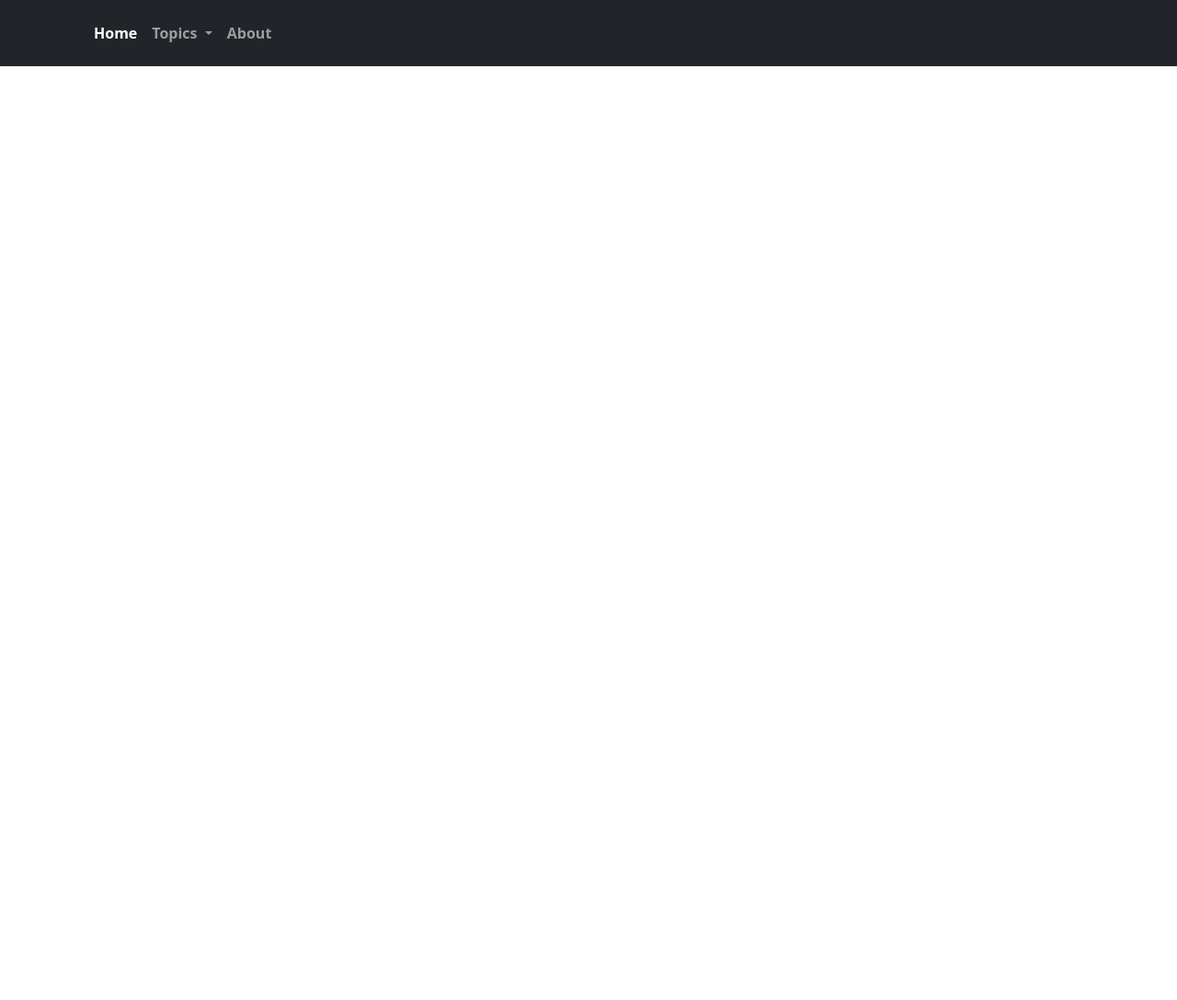
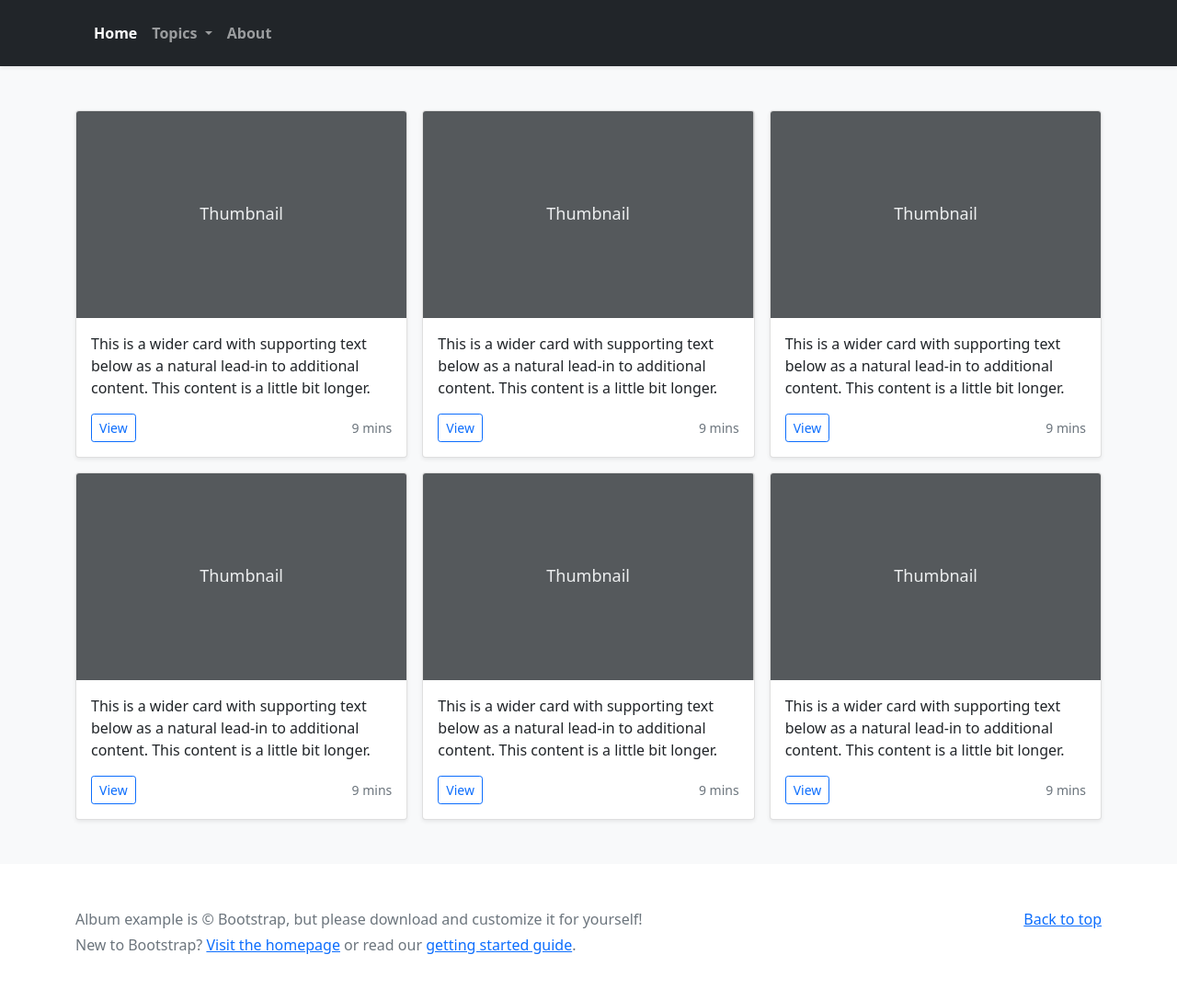
Before and after one commit to lchave/IS601_Docker_Linux_Containerization, a plain HTML site: page docs/index.html in a window 1280 px wide. Shown: the whole page at 92% size. Before the commit the page ends 800 px from the top, so only its background shows below. Drawn offline with nearby package versions, Linux system fonts and the light colour scheme.

Commit message:
Fix: Adjusted setup of index page in index branch

```diff
--- a/docs/index.html
+++ b/docs/index.html
@@ -1,3 +1,4 @@
+
 <!doctype html>
 <html lang="en">
   <head>
@@ -46,11 +47,11 @@
 								  <strong>Topics</strong>
 								</a>
 								<ul class="dropdown-menu" aria-labelledby="navbarDropdownMenuLink">
-								  <li><a class="dropdown-item" href="PacketsRouting.html">Virtualization vs. Containerization</a></li>
-								  <li><a class="dropdown-item" href="DomainNamesICANN.html">Web Server in Docker</a></li>
-								  <li><a class="dropdown-item" href="IPAddress.html">Basic Linux Commands</a></li>
-								  <li><a class="dropdown-item" href="DNS.html">Log into your Docker container</a></li>
-								  <li><a class="dropdown-item" href="HTTPSandHTTP.html">Docker with PyCharm</a></li>
+								  <li><a class="dropdown-item" href="Containerization.html">Virtualization vs. Containerization</a></li>
+								  <li><a class="dropdown-item" href="WebServer.html">Web Server in Docker</a></li>
+								  <li><a class="dropdown-item" href="LinuxCommands.html">Basic Linux Commands</a></li>
+								  <li><a class="dropdown-item" href="AccessDocker.html">Log into your Docker container</a></li>
+								  <li><a class="dropdown-item" href="PyCharmDocker.html">Docker with PyCharm</a></li>
 								</ul>
 							  </li>
 							  <li class="nav-item">
@@ -65,7 +66,116 @@
 		</div>
 	</header>
 
+	<main>
+	  <div class="album py-5 bg-light">
+		<div class="container">
+		  <div class="row row-cols-1 row-cols-sm-2 row-cols-md-3 g-3">
 
+			<div class="col">
+			  <div class="card shadow-sm">
+				<svg class="bd-placeholder-img card-img-top" width="100%" height="225" xmlns="http://www.w3.org/2000/svg" role="img" aria-label="Placeholder: Thumbnail" preserveAspectRatio="xMidYMid slice" focusable="false"><title>Placeholder</title><rect width="100%" height="100%" fill="#55595c"/><text x="50%" y="50%" fill="#eceeef" dy=".3em">Thumbnail</text></svg>
+				<div class="card-body">
+				  <p class="card-text">This is a wider card with supporting text below as a natural lead-in to additional content. This content is a little bit longer.</p>
+				  <div class="d-flex justify-content-between align-items-center">
+					<div class="btn-group">
+					  <button type="button" class="btn btn-sm btn-outline-primary">View</button>
+					</div>
+					<small class="text-muted">9 mins</small>
+				  </div>
+				</div>
+			  </div>
+			</div>
+
+			<div class="col">
+			  <div class="card shadow-sm">
+				<svg class="bd-placeholder-img card-img-top" width="100%" height="225" xmlns="http://www.w3.org/2000/svg" role="img" aria-label="Placeholder: Thumbnail" preserveAspectRatio="xMidYMid slice" focusable="false"><title>Placeholder</title><rect width="100%" height="100%" fill="#55595c"/><text x="50%" y="50%" fill="#eceeef" dy=".3em">Thumbnail</text></svg>
+				<div class="card-body">
+				  <p class="card-text">This is a wider card with supporting text below as a natural lead-in to additional content. This content is a little bit longer.</p>
+				  <div class="d-flex justify-content-between align-items-center">
+					<div class="btn-group">
+					  <button type="button" class="btn btn-sm btn-outline-primary">View</button>
+					</div>
+					<small class="text-muted">9 mins</small>
+				  </div>
+				</div>
+			  </div>
+			</div>
+
+			<div class="col">
+			  <div class="card shadow-sm">
+				<svg class="bd-placeholder-img card-img-top" width="100%" height="225" xmlns="http://www.w3.org/2000/svg" role="img" aria-label="Placeholder: Thumbnail" preserveAspectRatio="xMidYMid slice" focusable="false"><title>Placeholder</title><rect width="100%" height="100%" fill="#55595c"/><text x="50%" y="50%" fill="#eceeef" dy=".3em">Thumbnail</text></svg>
+				<div class="card-body">
+				  <p class="card-text">This is a wider card with supporting text below as a natural lead-in to additional content. This content is a little bit longer.</p>
+				  <div class="d-flex justify-content-between align-items-center">
+					<div class="btn-group">
+					  <button type="button" class="btn btn-sm btn-outline-primary">View</button>
+					</div>
+					<small class="text-muted">9 mins</small>
+				  </div>
+				</div>
+			  </div>
+			</div>
+
+			<div class="col">
+			  <div class="card shadow-sm">
+				<svg class="bd-placeholder-img card-img-top" width="100%" height="225" xmlns="http://www.w3.org/2000/svg" role="img" aria-label="Placeholder: Thumbnail" preserveAspectRatio="xMidYMid slice" focusable="false"><title>Placeholder</title><rect width="100%" height="100%" fill="#55595c"/><text x="50%" y="50%" fill="#eceeef" dy=".3em">Thumbnail</text></svg>
+				<div class="card-body">
+				  <p class="card-text">This is a wider card with supporting text below as a natural lead-in to additional content. This content is a little bit longer.</p>
+				  <div class="d-flex justify-content-between align-items-center">
+					<div class="btn-group">
+					  <button type="button" class="btn btn-sm btn-outline-primary">View</button>
+					</div>
+					<small class="text-muted">9 mins</small>
+				  </div>
+				</div>
+			  </div>
+			</div>
+
+			<div class="col">
+			  <div class="card shadow-sm">
+				<svg class="bd-placeholder-img card-img-top" width="100%" height="225" xmlns="http://www.w3.org/2000/svg" role="img" aria-label="Placeholder: Thumbnail" preserveAspectRatio="xMidYMid slice" focusable="false"><title>Placeholder</title><rect width="100%" height="100%" fill="#55595c"/><text x="50%" y="50%" fill="#eceeef" dy=".3em">Thumbnail</text></svg>
+				<div class="card-body">
+				  <p class="card-text">This is a wider card with supporting text below as a natural lead-in to additional content. This content is a little bit longer.</p>
+				  <div class="d-flex justify-content-between align-items-center">
+					<div class="btn-group">
+					  <button type="button" class="btn btn-sm btn-outline-primary">View</button>
+					</div>
+					<small class="text-muted">9 mins</small>
+				  </div>
+				</div>
+			  </div>
+			</div>
+
+			<div class="col">
+			  <div class="card shadow-sm">
+				<svg class="bd-placeholder-img card-img-top" width="100%" height="225" xmlns="http://www.w3.org/2000/svg" role="img" aria-label="Placeholder: Thumbnail" preserveAspectRatio="xMidYMid slice" focusable="false"><title>Placeholder</title><rect width="100%" height="100%" fill="#55595c"/><text x="50%" y="50%" fill="#eceeef" dy=".3em">Thumbnail</text></svg>
+				<div class="card-body">
+				  <p class="card-text">This is a wider card with supporting text below as a natural lead-in to additional content. This content is a little bit longer.</p>
+				  <div class="d-flex justify-content-between align-items-center">
+					<div class="btn-group">
+					  <button type="button" class="btn btn-sm btn-outline-primary">View</button>
+					</div>
+					<small class="text-muted">9 mins</small>
+				  </div>
+				</div>
+			  </div>
+			</div>
+
+		  </div>
+		</div>
+	  </div>
+
+	</main>
+
+	<footer class="text-muted py-5">
+	  <div class="container">
+		<p class="float-end mb-1">
+		  <a href="#">Back to top</a>
+		</p>
+		<p class="mb-1">Album example is &copy; Bootstrap, but please download and customize it for yourself!</p>
+		<p class="mb-0">New to Bootstrap? <a href="/">Visit the homepage</a> or read our <a href="https://getbootstrap.com/docs/5.0/getting-started/introduction/">getting started guide</a>.</p>
+	  </div>
+	</footer>
 
 
     <script src="https://getbootstrap.com/docs/5.0/dist/js/bootstrap.bundle.min.js" integrity="sha384-b5kHyXgcpbZJO/tY9Ul7kGkf1S0CWuKcCD38l8YkeH8z8QjE0GmW1gYU5S9FOnJ0" crossorigin="anonymous"></script>
```
